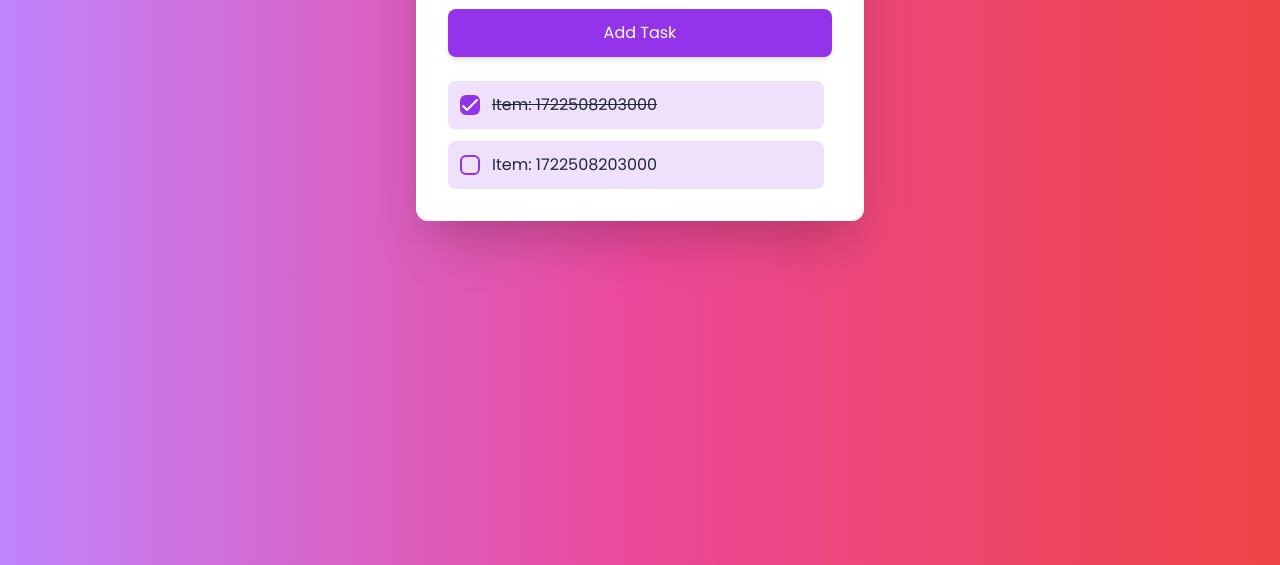
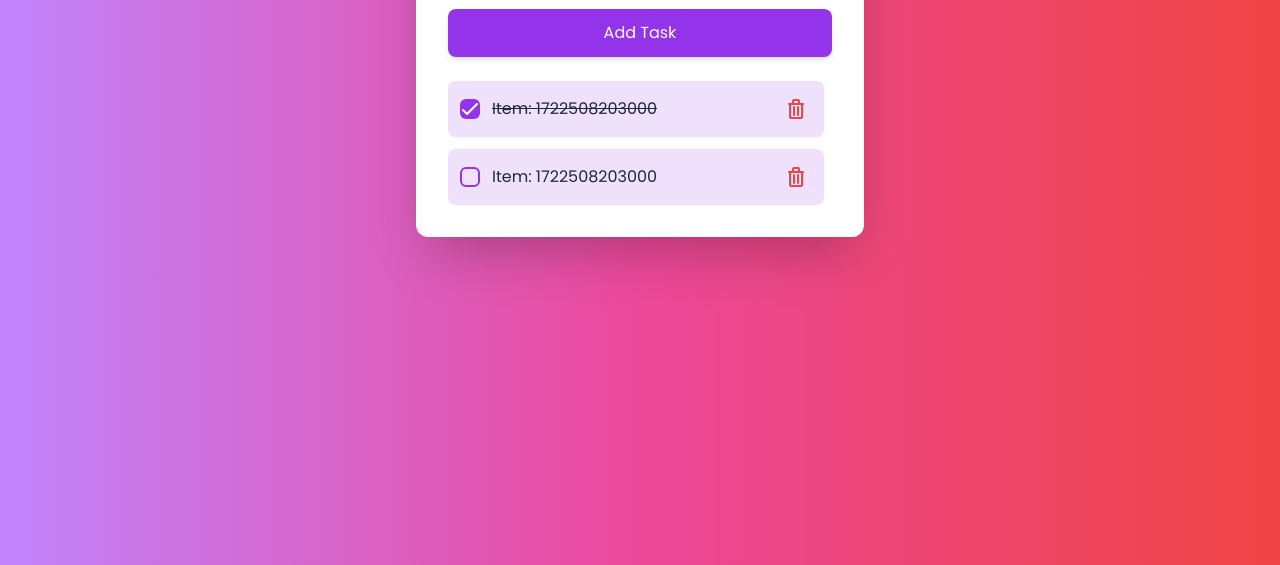
Before and after one commit to amosISA/redux-store, a website built with webpack: page src/index.html in a window 1280 px wide. Shown: the part 235-800 px from the top of the page. Built offline with nearby package versions, Linux system fonts and the light colour scheme.

Commit message:
feat: finished exercise video 1

```diff
--- a/src/index.ts
+++ b/src/index.ts
@@ -48,8 +48,8 @@ function renderTodos(): void {
             <span class="task-text ${todo.completed ? 'completed' : ''}">${todo.text}</span>
         </div>
         <button class="task-delete">
-              <svg class="w-5 h-5" fill="none" stroke="currentColor" viewBox="0 0 24 24" xmlns="http://www.w3.org/2000/svg">
-                  <path stroke-linecap="round" stroke-linejoin="round" stroke-width="2" d="M19 7l-.867 12.142A2 2 0 0116.138 21H7.862a2 2 0 01-1.995-1.858L5 7m5 4v6m4-6v6m1-10V4a1 1 0 00-1-1h-4a1 1 0 00-1 1v3M4 7h16"></path>
+          <svg class="w-6 h-6 text-gray-800 dark:text-white" aria-hidden="true" xmlns="http://www.w3.org/2000/svg" width="24" height="24" fill="none" viewBox="0 0 24 24">
+            <path stroke="currentColor" stroke-linecap="round" stroke-linejoin="round" stroke-width="2" d="M5 7h14m-9 3v8m4-8v8M10 3h4a1 1 0 0 1 1 1v3H9V4a1 1 0 0 1 1-1ZM6 7h12v13a1 1 0 0 1-1 1H7a1 1 0 0 1-1-1V7Z"/>
           </svg>
         </button>
       `;
--- a/src/styles.css
+++ b/src/styles.css
@@ -4,7 +4,7 @@
 
 @layer components {
   .custom-checkbox {
-    @apply appearance-none w-5 h-5 border-2 border-purple-600 rounded-md checked:bg-purple-600 checked:border-transparent focus:outline-none focus:ring-2 focus:ring-purple-600 focus:ring-offset-2;
+    @apply w-5 h-5 border-2 border-purple-600 rounded-md appearance-none checked:bg-purple-600 checked:border-transparent focus:outline-none focus:ring-2 focus:ring-purple-600 focus:ring-offset-2;
   }
 
   .custom-checkbox:checked {
@@ -16,15 +16,15 @@
 }
 
 .completed {
-    @apply line-through text-gray-400;
+    @apply text-gray-400 line-through;
 }
 
 .task-item {
-    @apply flex items-center p-3 bg-[#9333ea26] rounded-lg shadow-sm transition duration-300 hover:shadow-md;
+    @apply flex items-center justify-between p-3 bg-[#9333ea26] rounded-lg shadow-sm transition duration-300 hover:shadow-md;
 }
 
 .task-checkbox {
-    @apply custom-checkbox mr-3;
+    @apply mr-3 custom-checkbox;
 }
 
 .task-text {
@@ -32,7 +32,7 @@
 }
 
 .task-delete {
-  @apply ml-3 focus:outline-none p-1 rounded-full hover:bg-red-100 transition duration-300;
+  @apply p-1 ml-3 transition duration-300 rounded-full focus:outline-none hover:bg-red-100;
 }
 
 .task-delete svg {
```
Also changed, not shown: README.md. Lines whose indentation alone changed are shown as unchanged.
